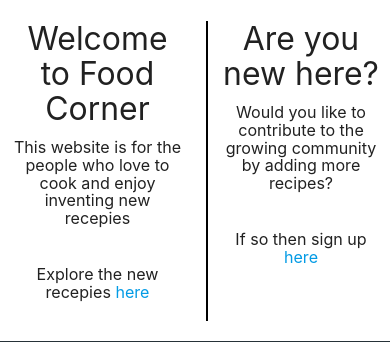
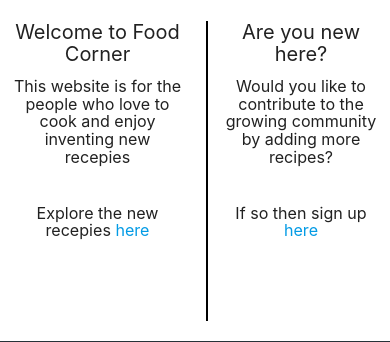
Before and after one commit to dhruv2102/MS3-Recepie-Book, a Flask app: page / in a window 390 px wide. Shown: the part 556-898 px from the top of the page. Run offline with Flask 2, Linux system fonts and the light colour scheme; some libraries are stand-ins or nearby versions.

Commit message:
Added media query for h4 element

```diff
--- a/app.py
+++ b/app.py
@@ -286,7 +286,6 @@ def edit_comment(recepie_id, loop_index):
 
 @app.route('/subscribe', methods=['GET', 'POST'])
 def subscribe():
-    print('method =============================')
     if request.method == 'POST':
         user_email = request.form.get('email')
         email_doc = {
--- a/static/css/style.css
+++ b/static/css/style.css
@@ -79,3 +79,9 @@ main {
 .icon-color{
   color: #263238
 }
+
+@media screen and (max-width: 650px){
+  h4 {
+    font-size: 20px;
+  }
+}
```
